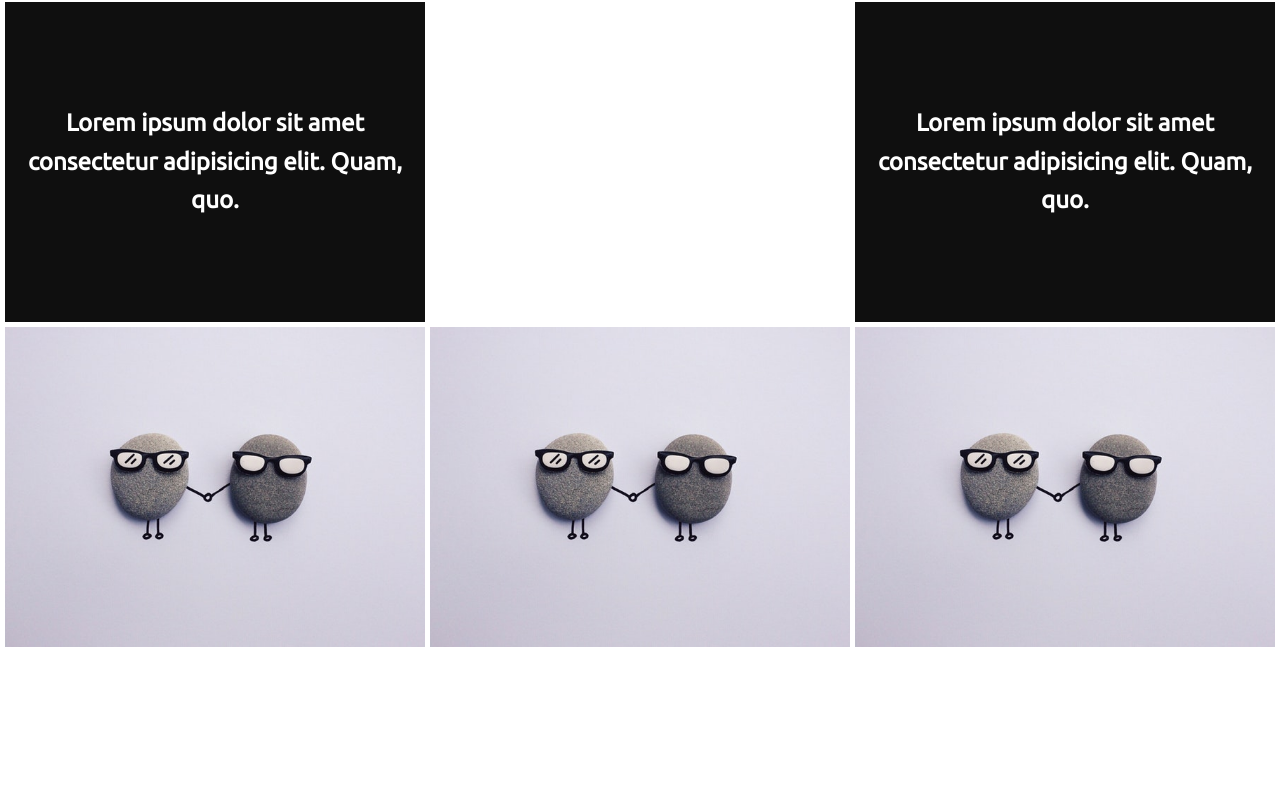
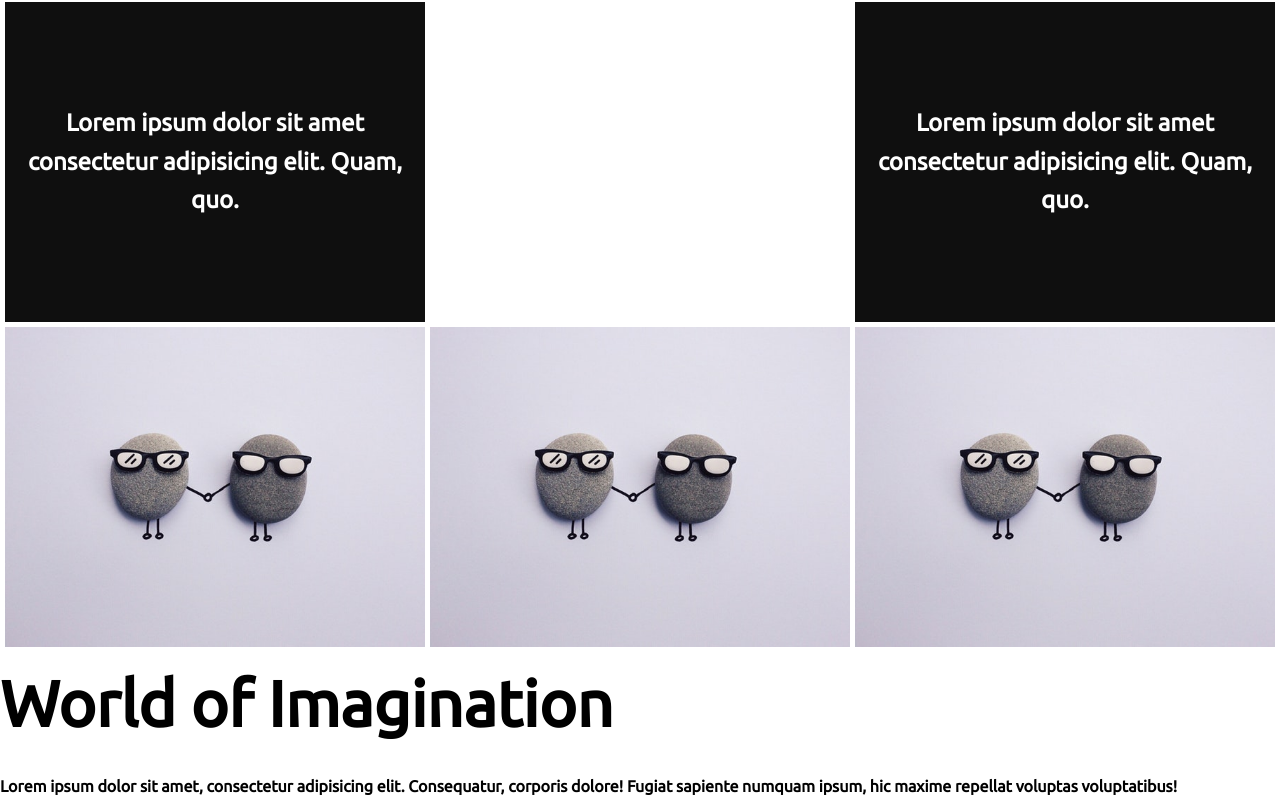
Before and after one commit to realVato/Designer, a plain HTML site: page index.html in a window 1280 px wide. Shown: the part 1188-1988 px from the top of the page. Before the commit the page ends 1840 px from the top, so only its background shows below. Drawn offline with Linux system fonts and the light colour scheme.

Commit message:
blur-showcase section

```diff
--- a/index.html
+++ b/index.html
@@ -56,6 +56,17 @@
         </div>
     </section>
 
+    <section>
+        <div class="blur-showcase">
+            <div class="content">
+                <h1>World of Imagination</h1>
+                <p><strong>Lorem ipsum dolor sit amet, consectetur adipisicing elit.
+                    Consequatur, corporis dolore! Fugiat sapiente numquam ipsum, hic
+                    maxime repellat voluptas voluptatibus!</strong></p>
+            </div>
+        </div>
+    </section>
+
     <script src="/js/script.js"></script>
 </body>
 </html>
```
